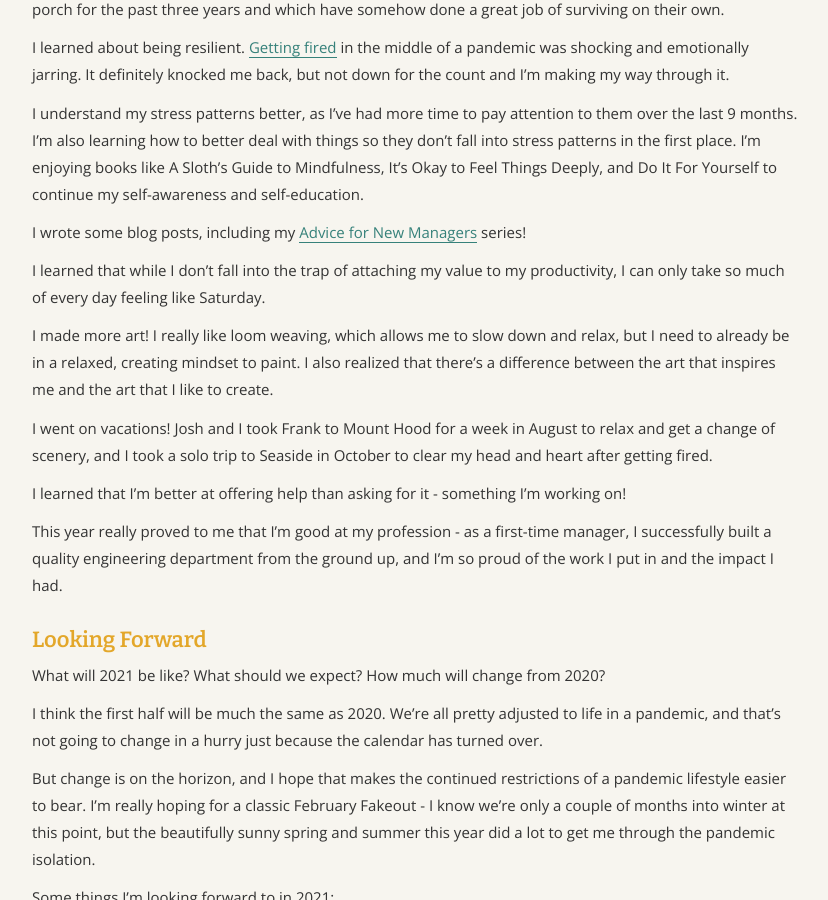
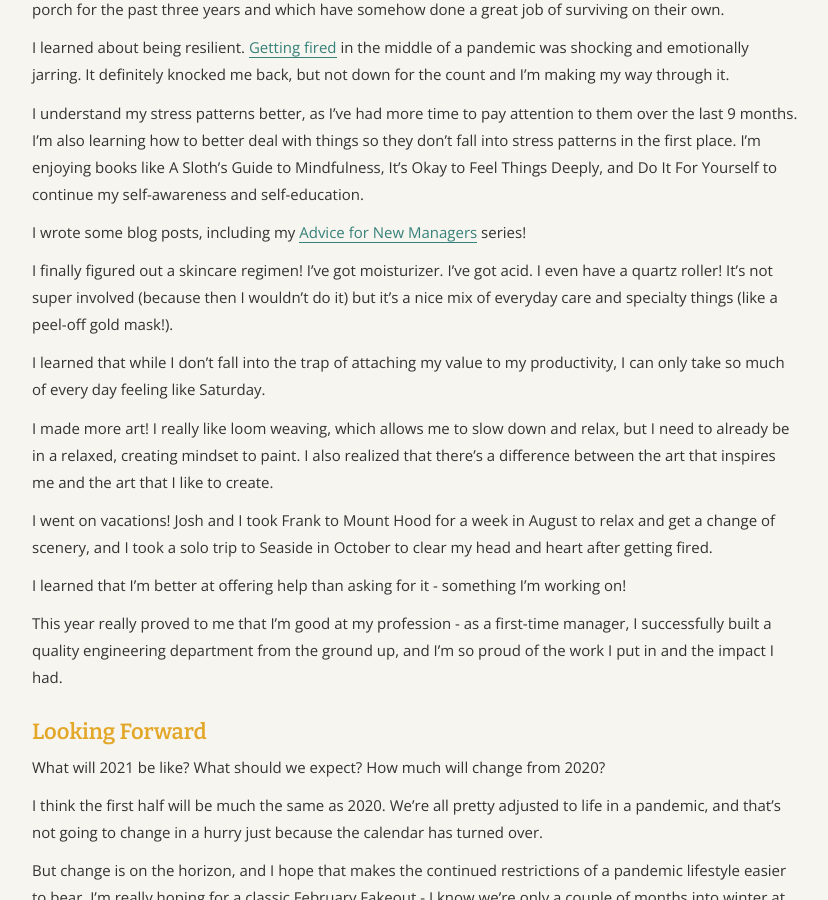
Before and after one commit to angelariggs/angelariggs.github.io, a Jekyll site: the page built from _posts/2020-12-28-reflection2020.md, in a window 1280 px wide and 900 px high, scrolled down 1129 px. Shown: the whole window, without its empty margins (224-1052 px from the left). Built offline with Jekyll 4.4.1, drawn with Linux system fonts in a browser that asks for light colours; comment, search, counter and statistics services are not loaded.

Commit message:
i forgot the skincare regimennnnn

```diff
--- a/_posts/2020-12-28-reflection2020.md
+++ b/_posts/2020-12-28-reflection2020.md
@@ -29,6 +29,8 @@ I learned about being resilient. [Getting fired](https://angelariggs.github.io/a
 I understand my stress patterns better, as I’ve had more time to pay attention to them over the last 9 months. I’m also learning how to better deal with things so they don’t fall into stress patterns in the first place. I’m enjoying books like A Sloth’s Guide to Mindfulness, It’s Okay to Feel Things Deeply, and Do It For Yourself to continue my self-awareness and self-education.
 
 I wrote some blog posts, including my [Advice for New Managers](https://angelariggs.github.io/articles/advice-for-new-managers) series!
+
+I finally figured out a skincare regimen! I've got moisturizer. I've got acid. I even have a quartz roller! It's not super involved (because then I wouldn't do it) but it's a nice mix of everyday care and specialty things (like a peel-off gold mask!).
 
 I learned that while I don’t fall into the trap of attaching my value to my productivity, I can only take so much of every day feeling like Saturday.
 
```
